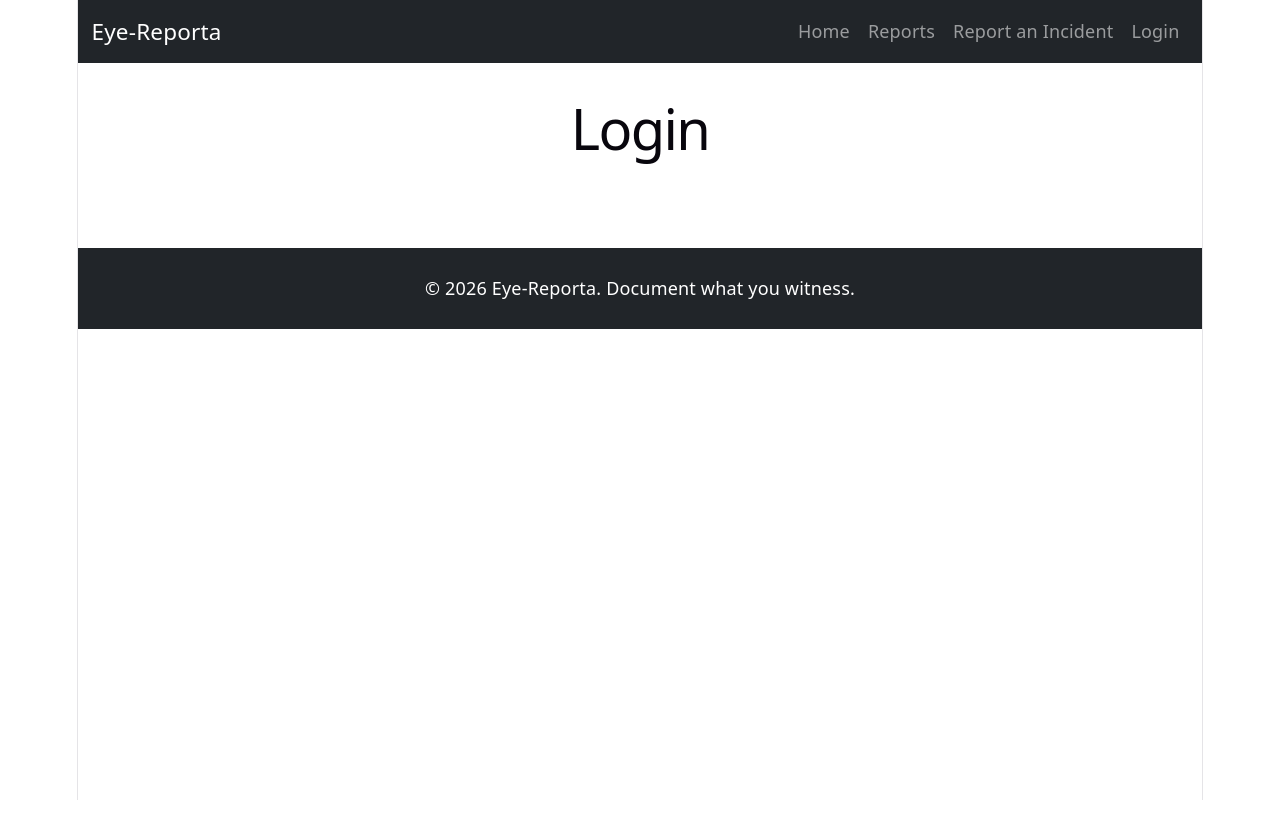
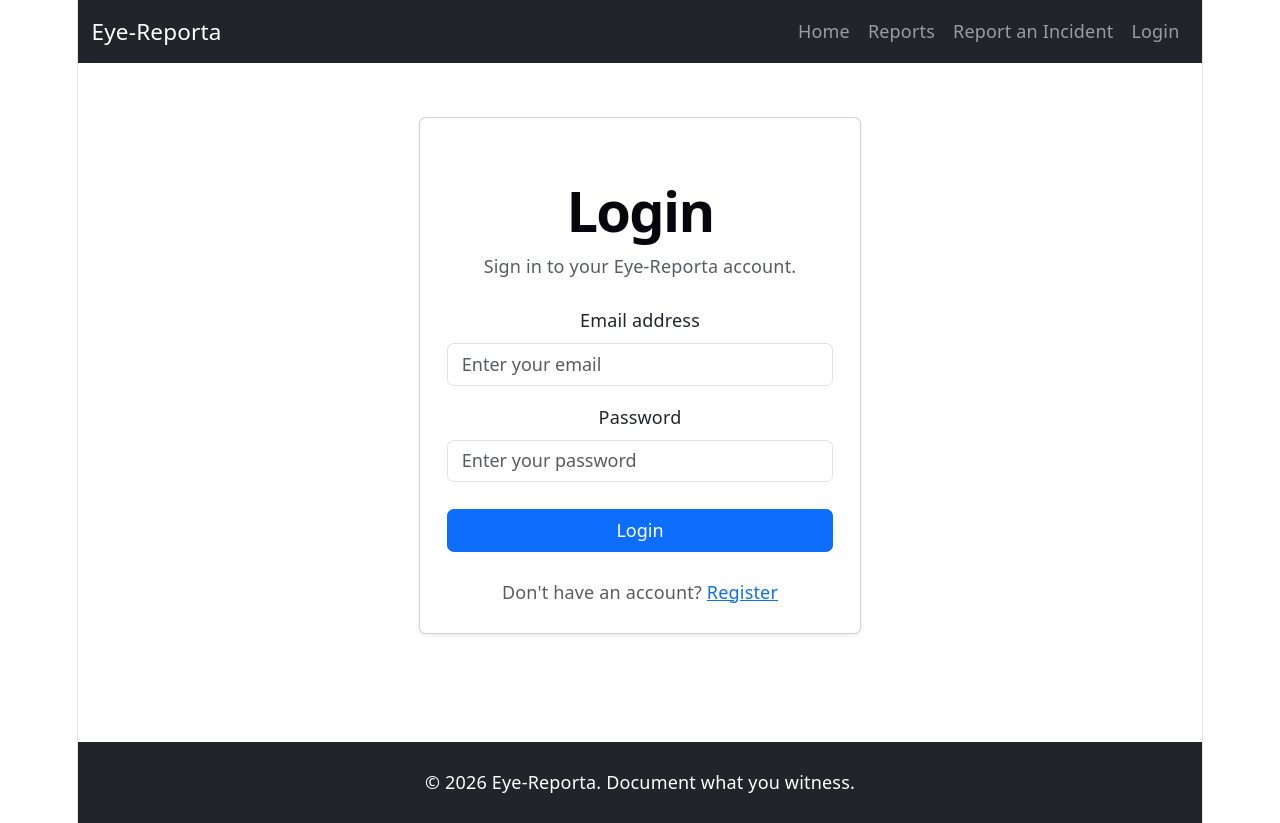
Before and after one commit to Perfected1/eye-reporta, a React (Vite) app: page /login in a window 1280 px wide. Before the commit the page ends 800 px from the top, so only its background shows below. Built offline with nearby package versions, Linux system fonts and the light colour scheme.

Commit message:
Build login page

```diff
--- a/src/pages/Login.jsx
+++ b/src/pages/Login.jsx
@@ -1,7 +1,118 @@
+import { useState } from "react"
+import { Link, useNavigate } from "react-router-dom"
+import { useAuth } from "../context/AuthContext"
+
 function Login() {
+  const [email, setEmail] = useState("")
+  const [password, setPassword] = useState("")
+
+  const { login } = useAuth()
+  const navigate = useNavigate()
+
+  function handleSubmit(event) {
+    event.preventDefault()
+
+    const user = {
+      name: "Eye-Reporta User",
+      email: email
+    }
+
+    login(user)
+
+    navigate("/dashboard")
+  }
+
   return (
-    <div>
-      <h1>Login</h1>
+    <div className="container py-5">
+
+      <div className="row justify-content-center">
+
+        <div className="col-md-6 col-lg-5">
+
+          <div className="card shadow-sm">
+
+            <div className="card-body p-4">
+
+              <h1 className="fw-bold mb-2">
+                Login
+              </h1>
+
+              <p className="text-muted mb-4">
+                Sign in to your Eye-Reporta account.
+              </p>
+
+              <form onSubmit={handleSubmit}>
+
+                <div className="mb-3">
+
+                  <label
+                    htmlFor="email"
+                    className="form-label"
+                  >
+                    Email address
+                  </label>
+
+                  <input
+                    id="email"
+                    type="email"
+                    className="form-control"
+                    placeholder="Enter your email"
+                    value={email}
+                    onChange={(event) =>
+                      setEmail(event.target.value)
+                    }
+                    required
+                  />
+
+                </div>
+
+                <div className="mb-4">
+
+                  <label
+                    htmlFor="password"
+                    className="form-label"
+                  >
+                    Password
+                  </label>
+
+                  <input
+                    id="password"
+                    type="password"
+                    className="form-control"
+                    placeholder="Enter your password"
+                    value={password}
+                    onChange={(event) =>
+                      setPassword(event.target.value)
+                    }
+                    required
+                  />
+
+                </div>
+
+                <button
+                  type="submit"
+                  className="btn btn-primary w-100"
+                >
+                  Login
+                </button>
+
+              </form>
+
+              <p className="text-center text-muted mt-4 mb-0">
+                Don't have an account?{" "}
+                <Link to="/register">
+                  Register
+                </Link>
+              </p>
+
+            </div>
+
+          </div>
+
+        </div>
+
+      </div>
+
     </div>
   )
 }
```
